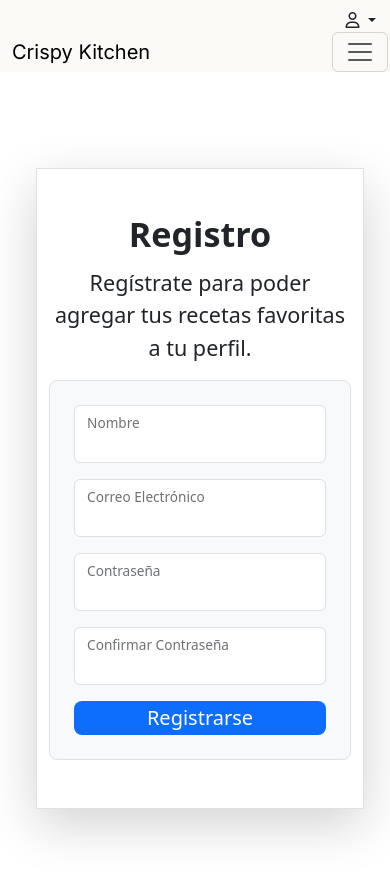
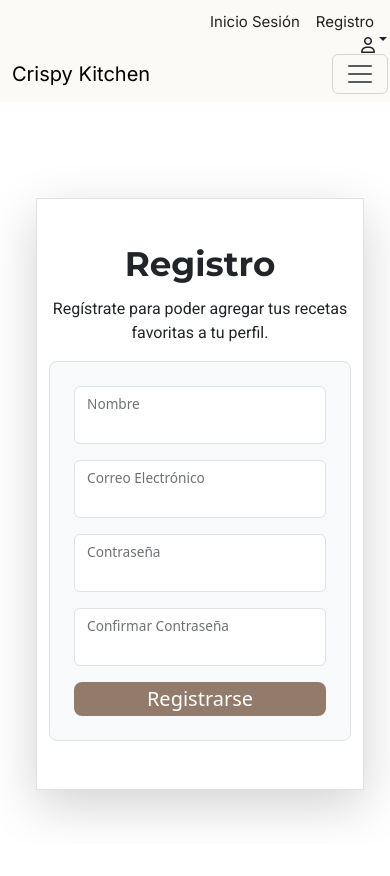
Before and after one commit to CrisMll/Proyecto_final_app, a Flask app: page /signup in a window 390 px wide. After the commit the page ends 821 px from the top, so only its background shows below. Run offline with Flask 3, Linux system fonts and the light colour scheme; some libraries are stand-ins or nearby versions; some web fonts are replaced.

Commit message:
arreglo del funcionamiento de navbars

```diff
--- a/static/css/styles.css
+++ b/static/css/styles.css
@@ -9,6 +9,7 @@
     --color-light-highlight: rgba(152, 76, 34, .4);
     --color-light-highlight-menu: rgba(152, 76, 34, .2);
     --color-header:rgba(79, 40, 11, 1);
+    --color-header-transp:rgba(79, 40, 11, .6);
 
     /* Dark mode */
     --color-dark-primary: rgba(34, 34, 34, 1);
@@ -48,55 +49,44 @@ body{
     border: none;
 }
 
+.btn-primary{
+    background-color: var(--color-header-transp);
+}
+
+.btn-primary:hover{
+    background-color: var(--color-header);
+}
+
 .btn a {
     font-size: 15px;
 }
 
 /*Nav-bar*/
 
-
 .navbar {
     font-family: var(--header-font);
     padding: 8px 2px 0 2px;
+    margin: 0;
     background-color: var(--color-light-primary);
-    position: fixed;
-    top: 0;
-    width: 100%;
-    z-index: 10000;
 }
 
-.navbar2 {
-    margin-top: 32px;
-    z-index: 1000;
+.navbar-profile {
     padding: 0;
 }
 
+.navbar2{
+    padding: 0 0 8px 0;
+}
+
+.nav-item{
+    margin: 1px;
+}
 .nav-link:hover {
     color: var(--color-header);
 }
 
 .navbar-toggler:focus{
     box-shadow: none;
-}
-
-.navbar-profile {
-    z-index: 2001;
-}
-
-.navbar2 {
-    position: sticky;
-    top: 32px;
-    transition: transform 0.3s ease-in-out;
-}
-
-.show ~ .navbar2 {
-    transform: translateY(150px);
-}
-
-@media (max-width: 900px) {
-    .navbar-collapse {
-        position: relative;
-    }
 }
 
 a {
@@ -113,9 +103,6 @@ ul {
 .btn-outline-light:hover{
     background-color: var(--color-light-highlight);
 }
-
-
-
 
 
 
@@ -249,3 +236,13 @@ ul {
     padding: 0;
     font-size: 2vw;
 }
+
+/* Forms */
+
+.header-form{
+    font-family: var(--header-font);
+}
+.p-form{
+    font-family: var(--text-font);
+    font-size: 1rem;
+}
--- a/templates/admin/admin.html
+++ b/templates/admin/admin.html
@@ -2,7 +2,7 @@
 {% block title %}Admin{% endblock %}
 {% block customCSS %}
 <link rel="stylesheet" href="https://cdn.jsdelivr.net/gh/habibmhamadi/multi-select-tag@3.0.1/dist/css/multi-select-tag.css">
-<link rel="stylesheet" href="{{ url_for('static', filename='static/css/forms.css') }}">
+<link rel="stylesheet" href="{{ url_for('static', filename='filename='/src/static/css/forms.css') }}">
 {% endblock %}
 
 {% block content %}
--- a/templates/base.html
+++ b/templates/base.html
@@ -24,29 +24,12 @@
 
 <body class="h-100 text-center">
 
-    <!--? Barra de navegación -->
-
-    <!-- Barra de navegación perfil en pantalla pequeña -->
-<nav class="navbar navbar-profile d-lg-none">
-    <div class="container-fluid justify-content-end">
-
-        <li class="nav-item dropdown list-unstyled">
-            <a class="nav-link dropdown-toggle" href="#" id="userDropdown" role="button" data-bs-toggle="dropdown"
-                aria-expanded="false">
-                <i class="fa-regular fa-user"></i>
-            </a>
-            <ul class="dropdown-menu dropdown-menu-end list-unstyled" aria-labelledby="userDropdown">
-                <li><a class="dropdown-item" href="{{ url_for('login') }}">Inicio Sesión</a></li>
-                <li><a class="dropdown-item" href="{{ url_for('signup') }}">Registro</a></li>
-            </ul>
-        </li>
-    </div>
-</nav>
-
-<nav class="navbar text-decoration-none d-none d-lg-block">
+<!-- Barra de navegación -->
+<nav class="navbar text-decoration-none d-lg-block">
     <div class="container-fluid justify-content-end">
         {% if current_user.is_authenticated %}
-        <li class="nav-item dropdown list-unstyled">
+        <ul class="nav-item dropdown list-unstyled">
+            <li>
                 <a class="nav-link dropdown-toggle" href="#" id="userDropdown" role="button" data-bs-toggle="dropdown"
                     aria-expanded="false">
                     <i class="fa-regular fa-user"></i>
@@ -65,10 +48,33 @@
                     <li><a class="dropdown-item" href="{{ url_for('logout') }}">SALIR</a></li>
                 </ul>
             </li>
+        </ul>
         {% else %}
         <button type="button" class="btn btn-outline-light me-2"><a href="{{ url_for('login') }}">Inicio Sesión
             </a></button>
-        <button type="button" class="btn btn-outline-light me-2"><a href="{{ url_for('signup') }}">Registro </a></button>
+        <button type="button" class="btn btn-outline-light me-2"><a href="{{ url_for('signup') }}">Registro
+            </a></button>
+        {% endif %}
+    </div>
+</nav>
+
+<!-- Barra de navegación perfil en pantalla pequeña -->
+<nav class="navbar navbar-profile d-lg-none">
+    <div class="container-fluid justify-content-end">
+        {% if current_user.is_authenticated %}
+        <li class="nav-item dropdown list-unstyled">
+        </li>
+        {% else %}
+        <li class="nav-item dropdown list-unstyled align-items-center">
+            <a class="nav-link dropdown-toggle d-flex " href="#" id="userDropdown" role="button" data-bs-toggle="dropdown"
+                aria-expanded="false">
+                <i class="fa-regular fa-user"></i>
+            </a>
+            <ul class="dropdown-menu dropdown-menu-end list-unstyled" aria-labelledby="userDropdown">
+                <li><a class="dropdown-item" href="{{ url_for('login') }}">Inicio Sesión</a></li>
+                <li><a class="dropdown-item" href="{{ url_for('signup') }}">Registro</a></li>
+            </ul>
+        </li>
         {% endif %}
     </div>
 </nav>
--- a/templates/login/login.html
+++ b/templates/login/login.html
@@ -26,8 +26,8 @@
     <div class="container col-xl-10 col-xxl-8 p-5 mx-auto my-5">
         <div class="row align-items-center justify-content-center g-lg-5 p-3 py-5 border shadow-lg">
             <div class="col-lg-7 text-center text-lg-start">
-                <h1 class="display-4 fw-bold lh-1 mb-3">Inicia Sesión</h1>
-                <p class="col-lg-10 fs-4">Inicia sesión en tu cuenta para entrar a tu perfil.</p>
+                <h1 class="header-form display-4 fw-bold lh-1 mb-3">Inicia Sesión</h1>
+                <p class="p-form col-lg-10 fs-5">Inicia sesión en tu cuenta para entrar a tu perfil.</p>
             </div>
             <div class="col-md-10 mx-auto col-lg-5 p-3">
                 <form class="p-4 p-md-5 border rounded-3 bg-light" action="/login" method="POST">
--- a/templates/login/signup.html
+++ b/templates/login/signup.html
@@ -1,6 +1,9 @@
 {% extends './base.html' %}
 
 {% block title %}Registro{% endblock %}
+{% block customCSS %}
+<link rel="stylesheet" href="{{ url_for('static', filename='/src/static/css/forms.css') }}">
+{% endblock %}
 
 {% block content %}
 
@@ -18,8 +21,8 @@
 <div class="container col-xl-10 col-xxl-8 mx-auto my-5 p-5">
     <div class="row align-items-center g-lg-5 py-5 border shadow-lg">
         <div class="col-lg-7 text-center text-lg-start">
-            <h1 class="display-4 fw-bold lh-1 mb-3">Registro</h1>
-            <p class="col-lg-10 fs-4">Regístrate para poder agregar tus recetas favoritas a tu perfil.</p>
+            <h1 class="header-form display-4 fw-bold lh-1 mb-3">Registro</h1>
+            <p class="p-form col-lg-10">Regístrate para poder agregar tus recetas favoritas a tu perfil.</p>
         </div>
         <div class="col-md-10 mx-auto col-lg-5">
             <form class="p-4 p-md-5 border rounded-3 bg-light" method="post" action="{{ url_for('signup') }}">
```
Also changed, not shown: static/css/forms.css (deleted, +0 -51 lines). Lines whose indentation alone changed are shown as unchanged.
